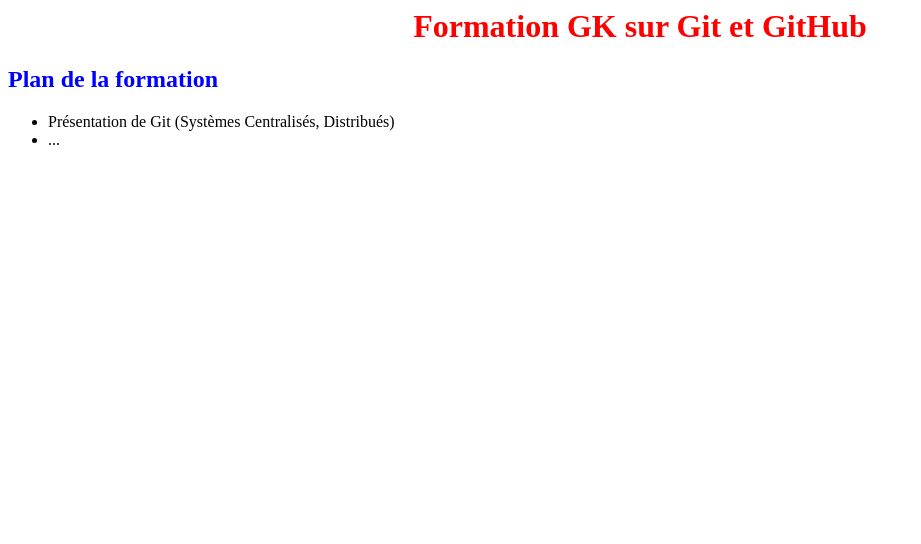
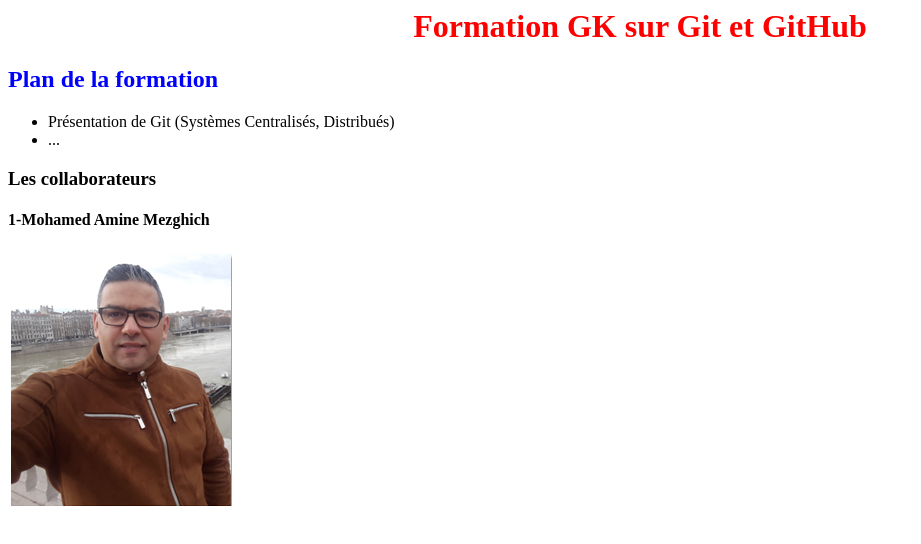
Before and after one commit to MezghichGit/teamProject, a plain HTML site: page index.html in a window 1280 px wide. Shown: the whole page, without its empty margins (0-921 px from the left). Drawn offline with Linux system fonts and the light colour scheme.

Commit message:
ajout de la photo de amine

```diff
--- a/index.html
+++ b/index.html
@@ -13,5 +13,8 @@ Git-GitHub
 <li>Présentation de Git (Systèmes Centralisés, Distribués)</li>
 <li>...</li>
 </ul>
+
+<h3>Les collaborateurs</h3>
+<h4>1-Mohamed Amine Mezghich</h4> <img src="amine_tof.png"/>
 </body>
 </html>
```
Also changed, not shown: amine_tof.png (added).
